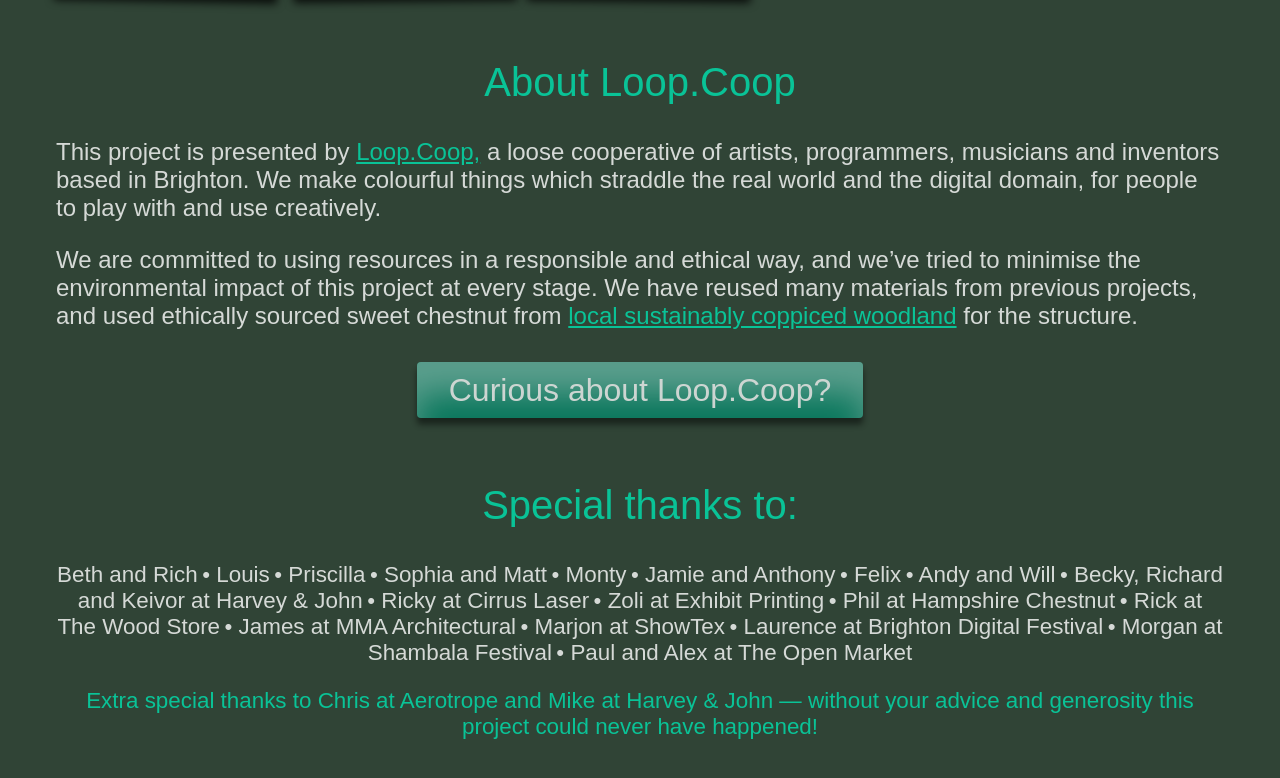
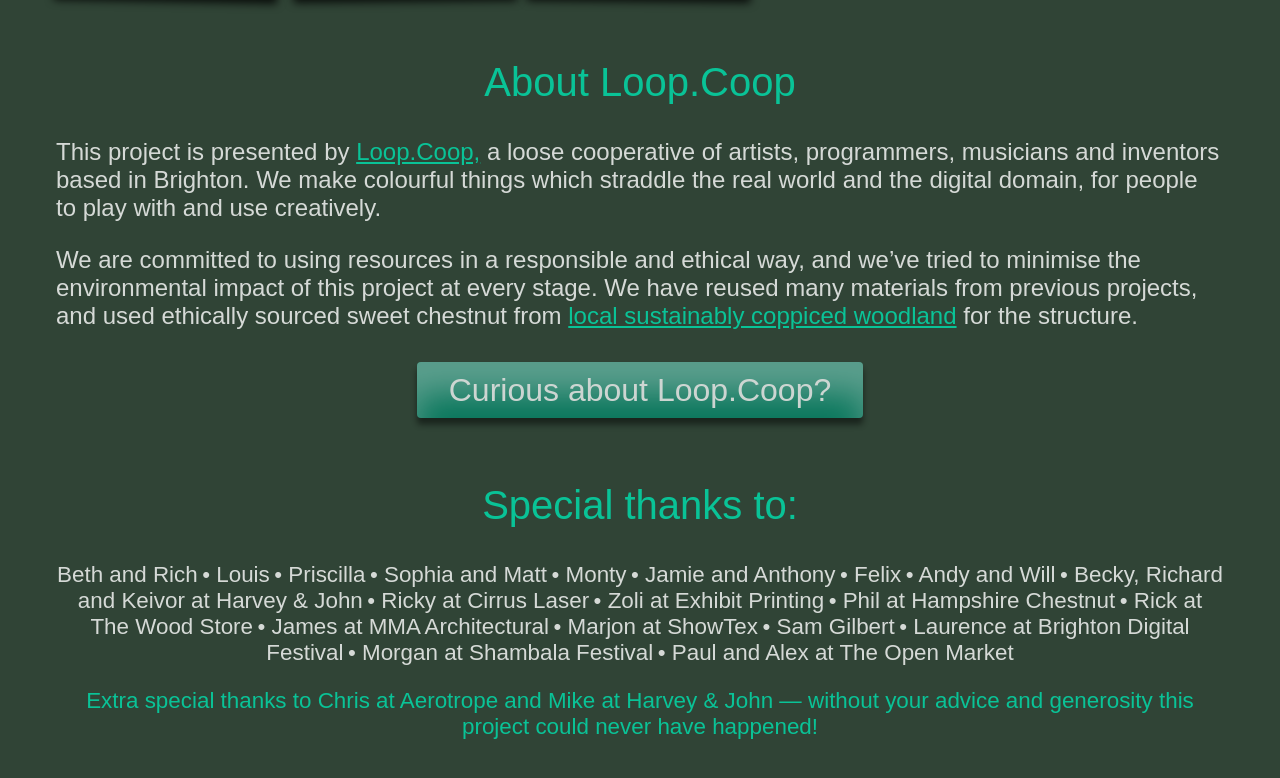
Before and after one commit to loopdotcoop/bemusicalchairs, a website: page index.html in a window 1280 px wide. Shown: the part 5136-5914 px from the top of the page. Drawn offline with Linux system fonts and the light colour scheme; a web font is replaced by a local one.

Commit message:
test update!

```diff
--- a/index.html
+++ b/index.html
@@ -338,6 +338,7 @@
                 <li>Rick at The Wood Store</li>
                 <li>James at MMA Architectural</li>
                 <li>Marjon at ShowTex</li>
+                <li>Sam Gilbert</li>
                 <li>Laurence at Brighton Digital Festival</li>
                 <li>Morgan at Shambala Festival</li>
                 <li>Paul and Alex at The Open Market</li>
```
